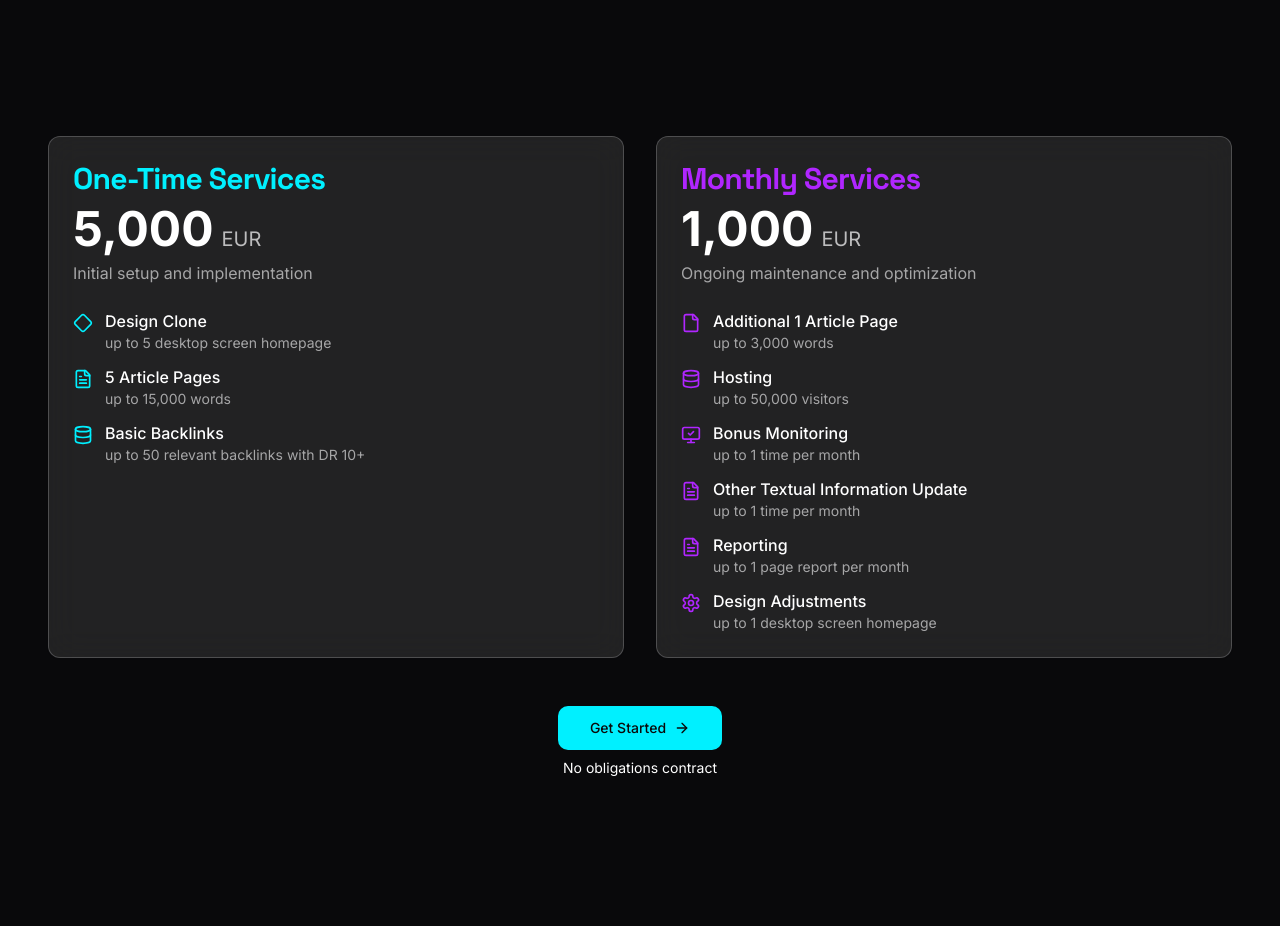
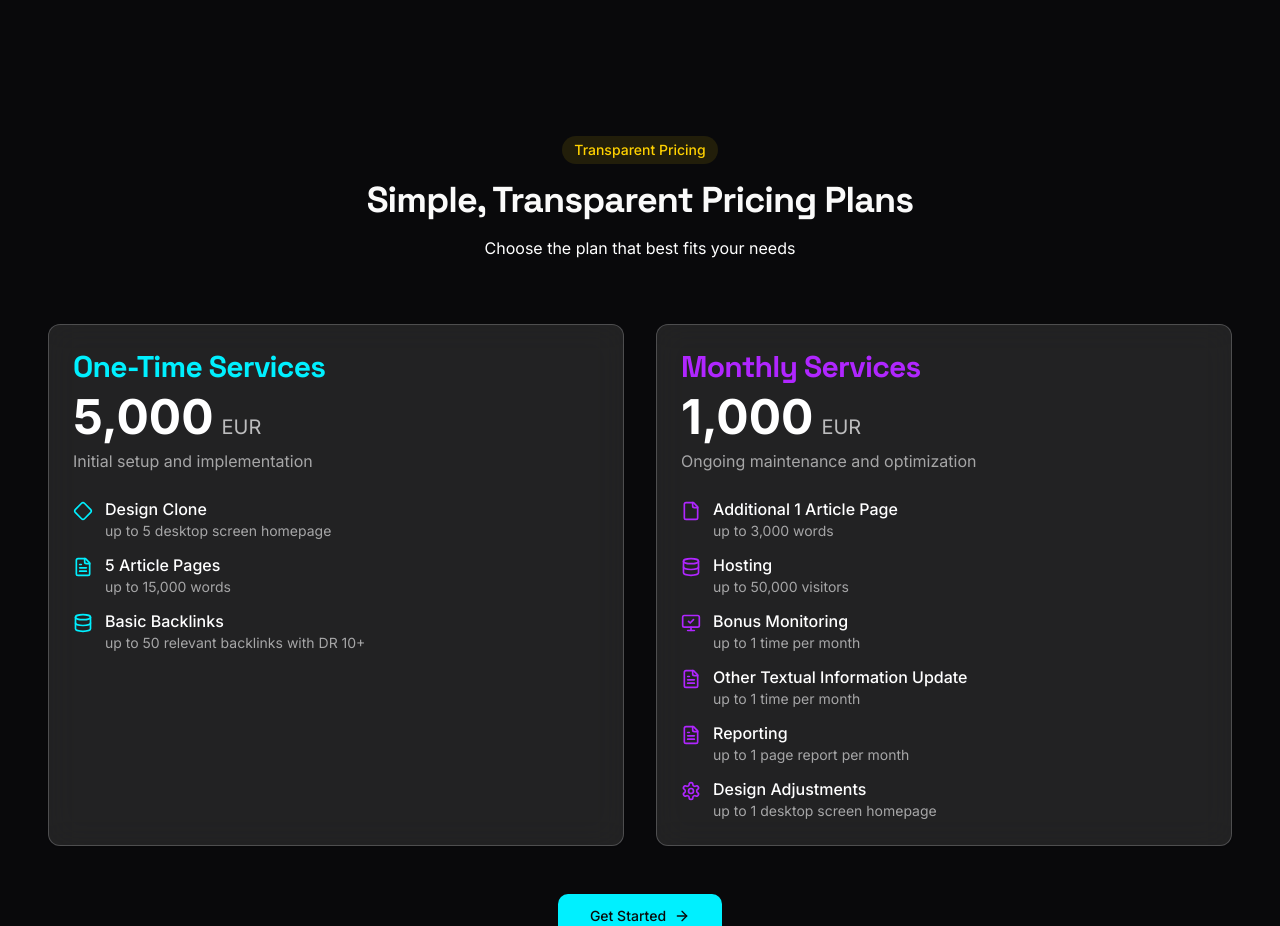
Before and after one commit to iGamingAudit/igaming-audit, a React (Vite) app: page / in a window 1280 px wide. Shown: the part 2060-2986 px from the top of the page. Before the commit the page ends 2934 px from the top, so only its background shows below. Built offline with nearby package versions, Linux system fonts and the light colour scheme.

Commit message:
Add label for pricing section
Added a "Transparent Pricing" label above the PricingSection component to enhance clarity and maintain consistency with the "Why Choose Us" style.
[skip gpt_engineer]

```diff
--- a/src/components/PricingSection.tsx
+++ b/src/components/PricingSection.tsx
@@ -6,6 +6,18 @@ export const PricingSection = () => {
   return (
     <section className="w-full py-12 md:py-24 px-4">
       <div className="container mx-auto">
+        <div className="max-w-3xl mx-auto text-center mb-16">
+          <span className="inline-flex items-center px-3 py-1 text-sm font-medium rounded-full bg-accent/10 text-accent">
+            Transparent Pricing
+          </span>
+          <h2 className="mt-4 text-3xl md:text-4xl font-bold">
+            Simple, Transparent Pricing Plans
+          </h2>
+          <p className="mt-4 text-muted-foreground">
+            Choose the plan that best fits your needs
+          </p>
+        </div>
+
         <div className="grid md:grid-cols-2 gap-8">
           {/* One-Time Services Card */}
           <Card className="glass border-white/20 overflow-hidden">
```
